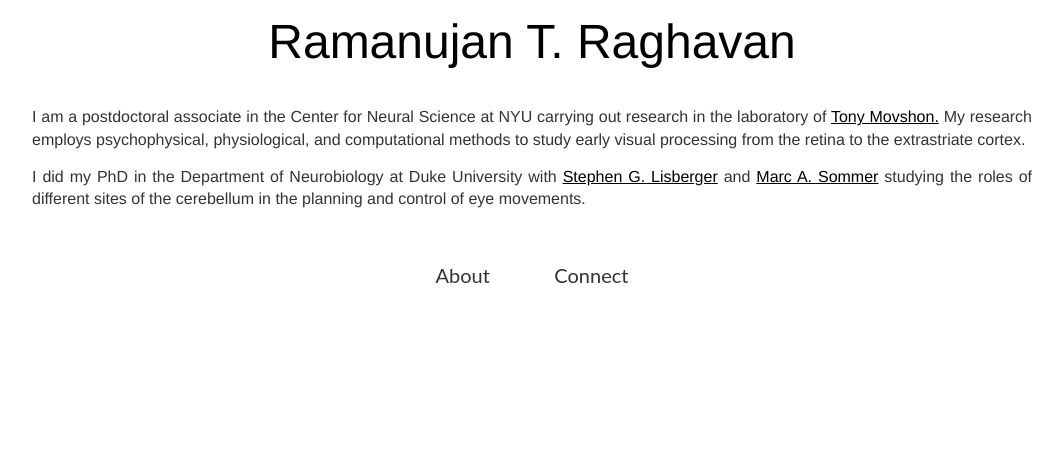
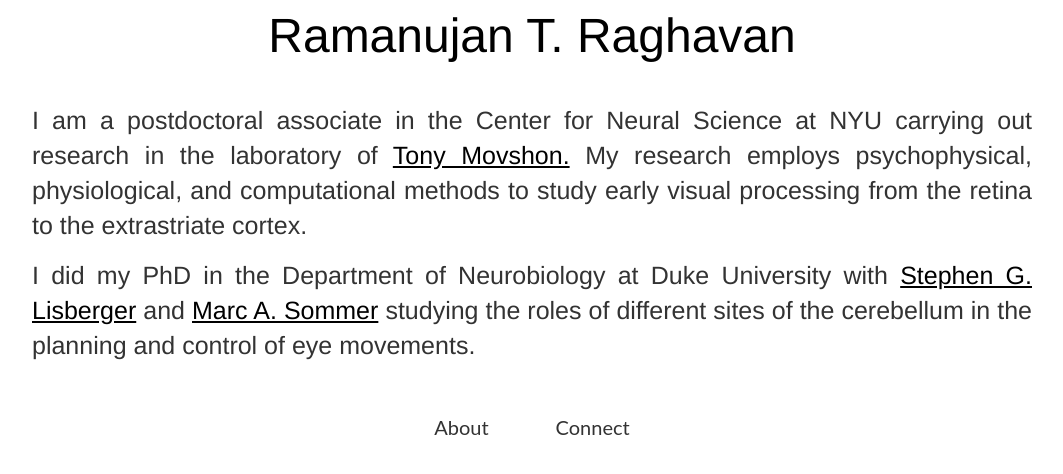
Before and after one commit to rtraghavan/rtraghavan.github.io, a Jekyll site: the page built from index.html, in a window 1280 px wide. Shown: the top 474 px of the page, without its empty margins (108-1171 px from the left). Built offline with Jekyll 4.4.1, drawn with Linux system fonts in a browser that asks for light colours.

Commit message:
Update main.css

```diff
--- a/css/main.css
+++ b/css/main.css
@@ -1,6 +1,6 @@
 body {
   background: #fff;
-  font: 16px/1.4 "Helvetica", sans-serif;
+  font: 25px Helvetica, sans-serif;
   color: #000; }
 
 #header {
```
